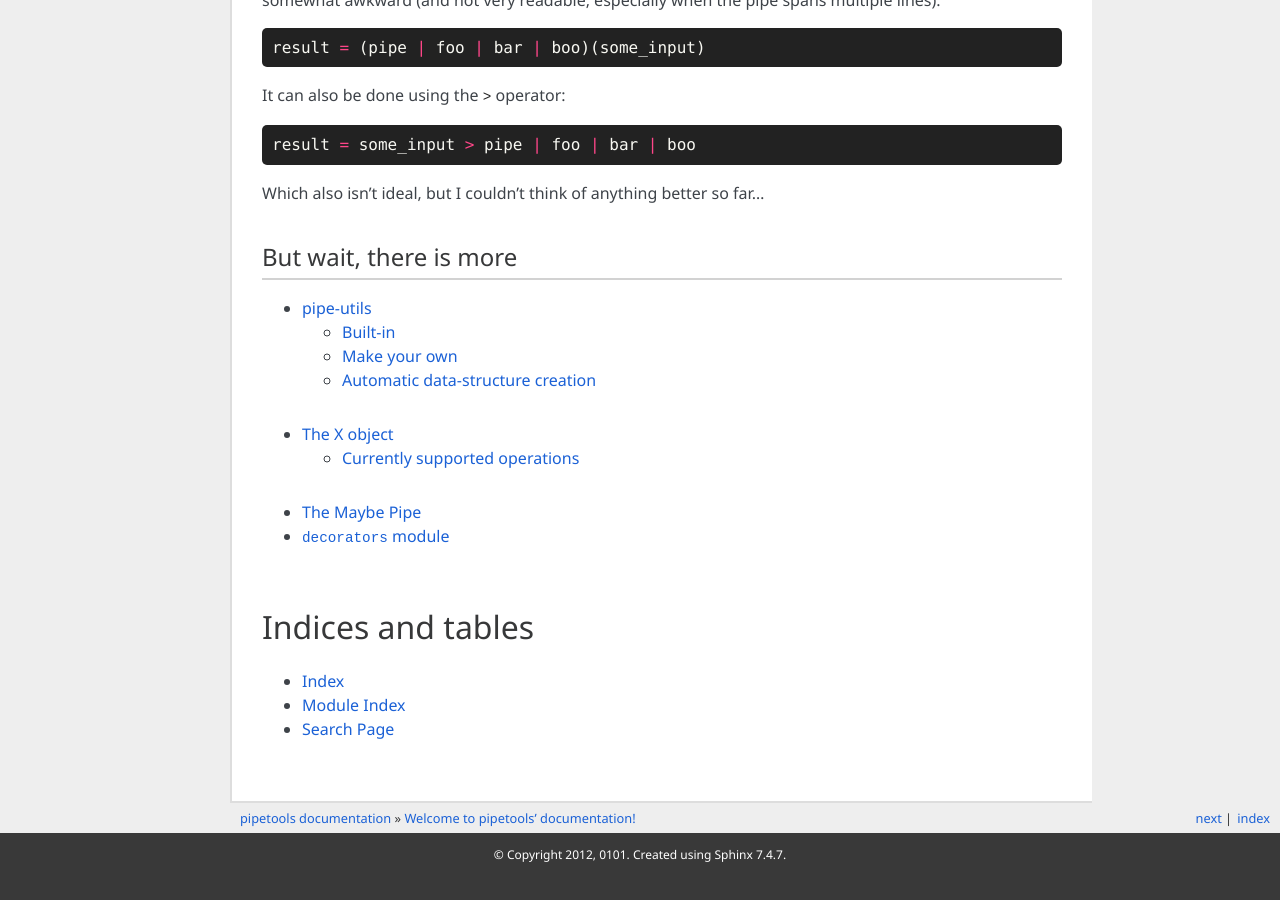
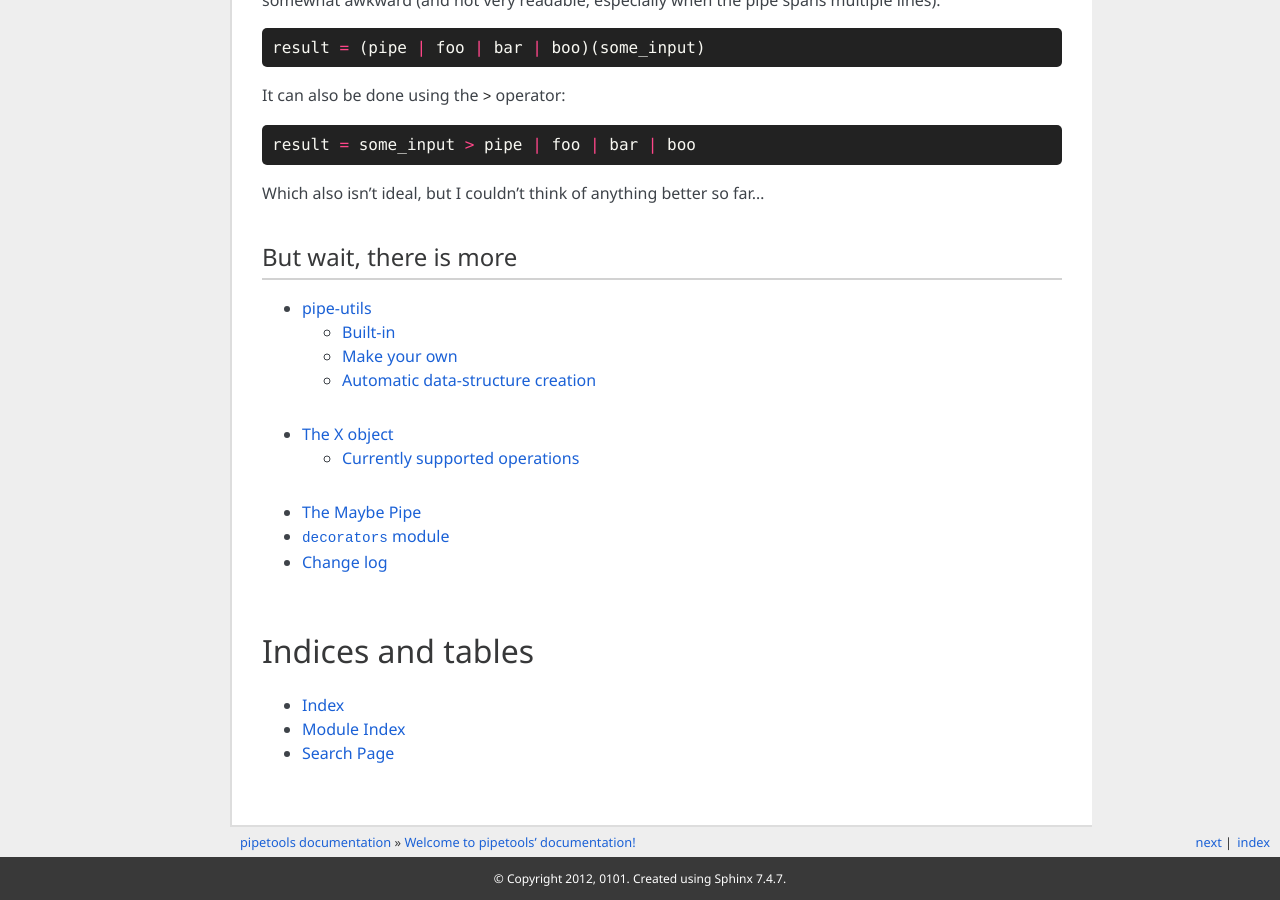
Before and after one commit to 0101/pipetools, a Sphinx documentation site: the page built from docs/source/index.rst, in a window 1280 px wide and 900 px high, scrolled down 3572 px. Built offline with Sphinx 7.4.7, drawn with Linux system fonts in a browser that asks for light colours; the version number could not be read and is left out; before the commit the page ends 4448 px from its top, so only the background shows below that.

Commit message:
added changelog

```diff
--- /dev/null
+++ b/docs/source/changelog.rst
@@ -0,0 +1,4 @@
+Change log
+==========
+
+.. include:: ../../changelog.rst
--- a/docs/source/index.rst
+++ b/docs/source/index.rst
@@ -16,6 +16,7 @@ But wait, there is more
    xobject
    maybe
    decorators
+   changelog
 
 
 
```
Also changed, not shown: changelog.rst (added).
